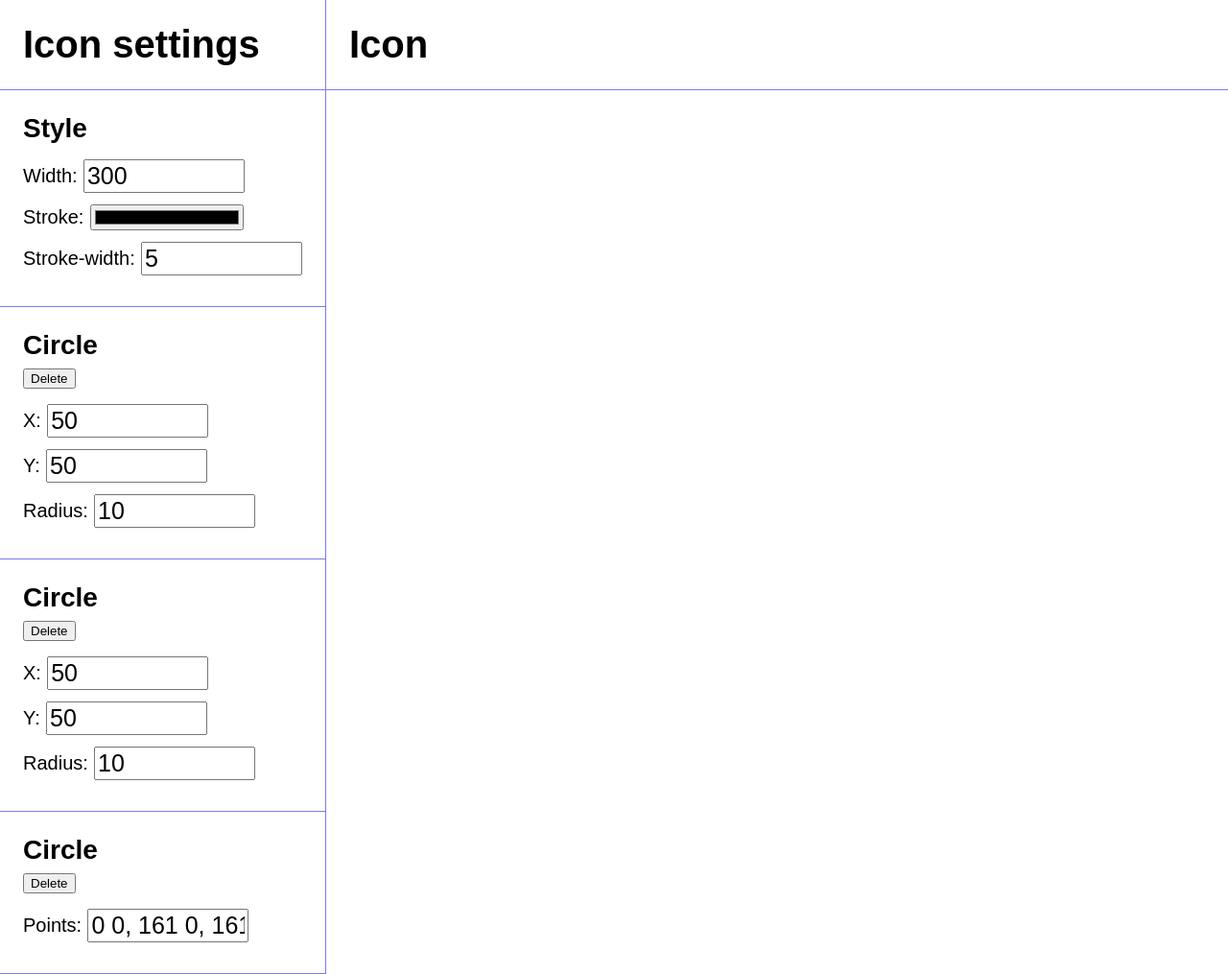
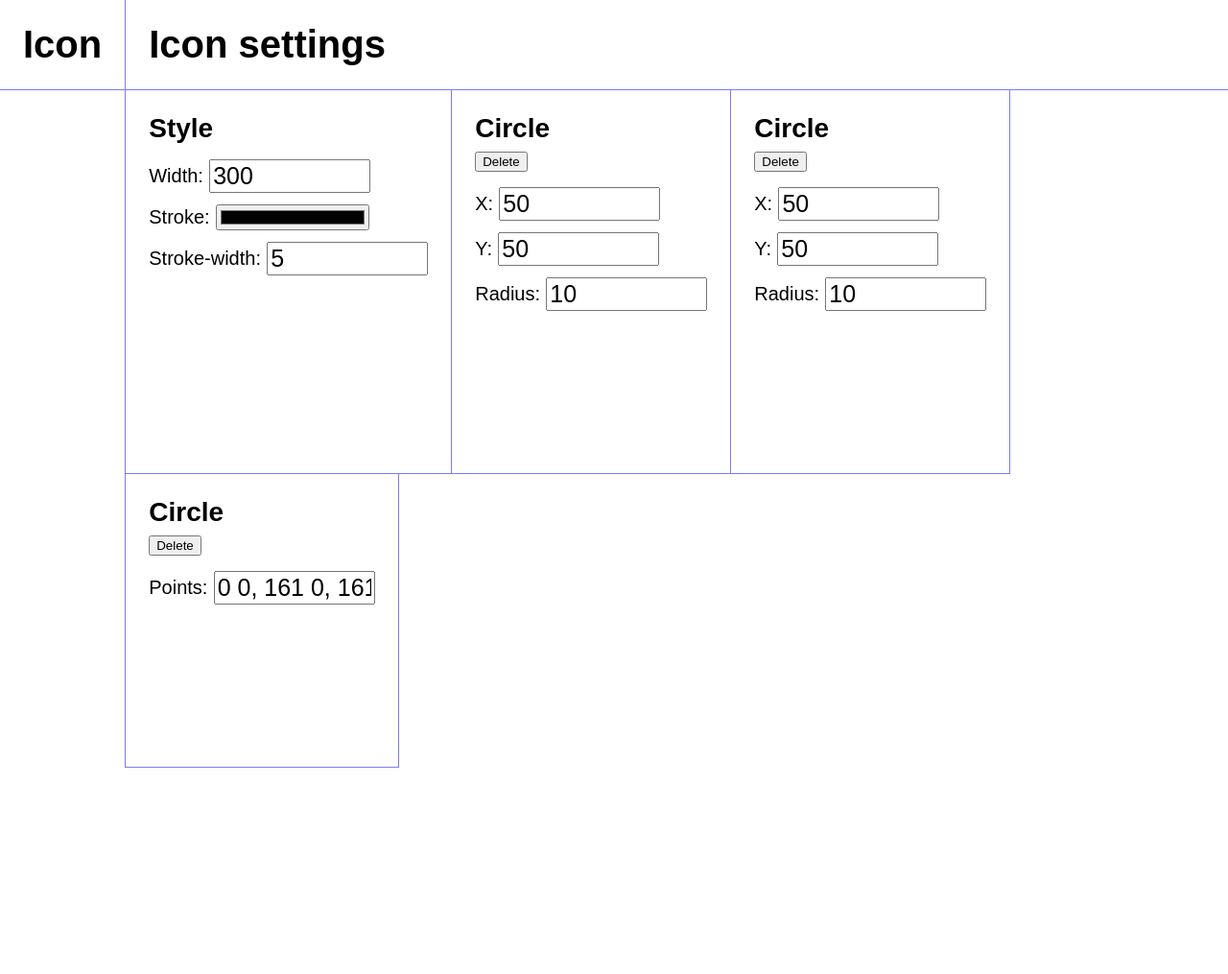
Before and after one commit to Masynchin/logos, a website built with webpack: page editor/index.html in a window 1280 px wide. Shown: the whole page at 96% size. After the commit the page ends 800 px from the top, so only its background shows below. Built offline with nearby package versions, Linux system fonts and the light colour scheme; what @svgdotjs/svg.js would draw is missing.

Commit message:
Rework page for many widgets

```diff
--- a/editor/index.css
+++ b/editor/index.css
@@ -7,8 +7,8 @@ body {
   height: 100vh;
   display: grid;
   grid-template-areas:
-    "aside-title main-title"
-    "aside main";
+    "main-title aside-title"
+    "main aside";
   grid-template-columns: auto 1fr;
   grid-template-rows: auto 1fr;
 }
@@ -19,23 +19,41 @@ body h2 {
   padding: 1.5rem;
 }
 
+body h2#main-title {
+  grid-area: main-title;
+  border-bottom: #7c7cea 1px solid;
+}
+
+body main {
+  grid-area: main;
+  padding: 1.5rem;
+}
+
+body main svg {
+  padding: 10px;
+  stroke-linecap: round;
+  stroke-linejoin: round;
+}
+
 body h2#aside-title {
   grid-area: aside-title;
-  border-right: #7c7cea 1px solid;
+  border-left: #7c7cea 1px solid;
   border-bottom: #7c7cea 1px solid;
 }
 
 body aside {
   grid-area: aside;
 
-  border-right: #7c7cea 1px solid;
+  border-left: #7c7cea 1px solid;
 
   display: flex;
-  flex-direction: column;
+  flex-direction: row;
+  flex-wrap: wrap;
 }
 
 body aside section {
   padding: 1rem 1.5rem;
+  border-right: #7c7cea 1px solid;
   border-bottom: #7c7cea 1px solid;
 }
 
@@ -63,19 +81,3 @@ body aside section ul li label input {
   font-size: 1.25em;
   width: 10rem;
 }
-
-body h2#main-title {
-  grid-area: main-title;
-  border-bottom: #7c7cea 1px solid;
-}
-
-body main {
-  grid-area: main;
-  padding: 1.5rem;
-}
-
-body main svg {
-  padding: 10px;
-  stroke-linecap: round;
-  stroke-linejoin: round;
-}
--- a/editor/index.html
+++ b/editor/index.html
@@ -9,6 +9,8 @@
     <title>Document</title>
   </head>
   <body>
+    <h2 id="main-title">Icon</h2>
+    <main id="logo"></main>
     <h2 id="aside-title">Icon settings</h2>
     <aside id="editor">
       <section>
@@ -35,7 +37,5 @@
         </ul>
       </section>
     </aside>
-    <h2 id="main-title">Icon</h2>
-    <main id="logo"></main>
   </body>
 </html>
```
